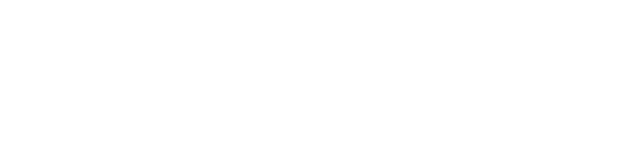
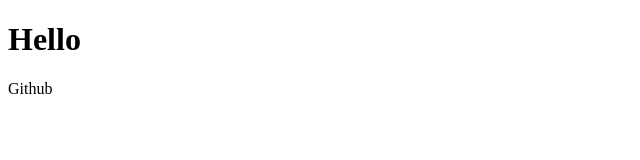
Before and after one commit to Aditya11-git/GithubNewDemo, a plain HTML site: page index.html in a window 1280 px wide. Shown: the whole page, without its empty margins (0-640 px from the left). Drawn offline with Linux system fonts and the light colour scheme.

Commit message:
Added P And H1 Tag

```diff
--- a/index.html
+++ b/index.html
@@ -6,6 +6,7 @@
     <title>Document</title>
 </head>
 <body>
-
+    <h1>Hello </h1>
+    <p>Github</p>
 </body>
 </html>
```
